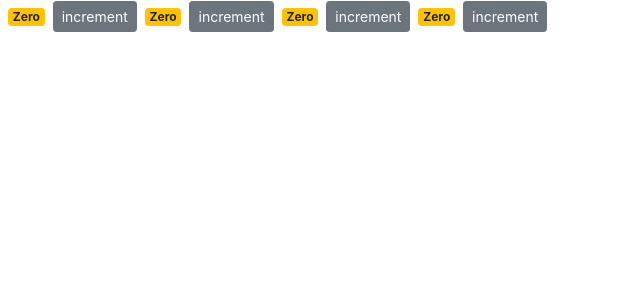
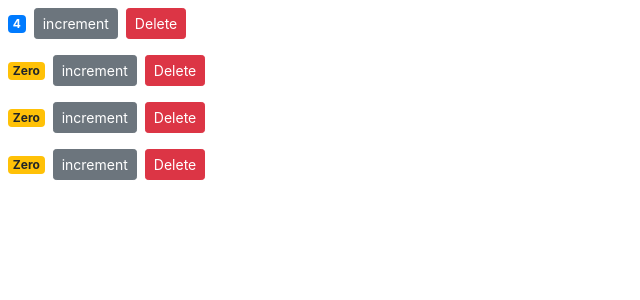
Before and after one commit to martinlud136/Counter-react, a React (Create React App) app: page / in a window 1280 px wide. Shown: the top 300 px of the page, without its empty margins (0-640 px from the left). Built offline with nearby package versions, Linux system fonts and the light colour scheme.

Commit message:
handle raises events

```diff
--- a/src/components/counter.jsx
+++ b/src/components/counter.jsx
@@ -2,45 +2,34 @@
 
 class Counter extends Component {
     state = {
-        count: 0,
-        tags: ['tag1','tag2','tag3'],
+        value: this.props.value,
     };
 
     formatCount() {
-        const { count } = this.state;
-        return count === 0 ? "Zero" : count;
-    }
-
-    renderTags() {
-        if (this.state.tags.length === 0) return <p>There is no tags!</p>;
-        return (
-            <ul>
-                {" "}
-                {this.state.tags.map((tag) => (
-                    <li key={tag}>{tag}</li>
-                ))}{" "}
-            </ul>
-        );
+        const { value } = this.state;
+        return value === 0 ? "Zero" : value;
     }
 
     handleIncrement = () => {
-        this.setState({count: this.state.count + 1})
-    }
+        this.setState({ value: this.state.value + 1 });
+    };
 
     render() {
+
         return (
-            <React.Fragment>
+            <div>
                 <span className={this.getBadgeClasses()}>{this.formatCount()}</span>
                 <button onClick={this.handleIncrement} className="btn btn-secondary btn-sm">
                     increment
                 </button>
-            </React.Fragment>
+                <button onClick={this.props.onDelete} className="btn btn-danger btn-sm m-2">Delete</button>
+            </div>
         );
     }
 
     getBadgeClasses() {
         let classes = "badge m-2 badge-";
-        classes += this.state.count === 0 ? "warning" : "primary";
+        classes += this.state.value === 0 ? "warning" : "primary";
         return classes;
     }
 }
--- a/src/components/counters.jsx
+++ b/src/components/counters.jsx
@@ -4,17 +4,22 @@
 class Counters extends Component {
     state = {
         counters: [
-            { id: 1, value: 0 },
+            { id: 1, value: 4 },
             { id: 2, value: 0 },
             { id: 3, value: 0 },
             { id: 4, value: 0 },
         ],
     };
+
+    handleDelete(){
+        console.log('Event Handler Called')
+    }
+
     render() {
         return (
             <div>
                 {this.state.counters.map((counter) => (
-                    <Counter key={counter.id} />
+                    <Counter key={counter.id} onDelete={this.handleDelete} value={counter.value}/>
                 ))}
             </div>
         );
```
